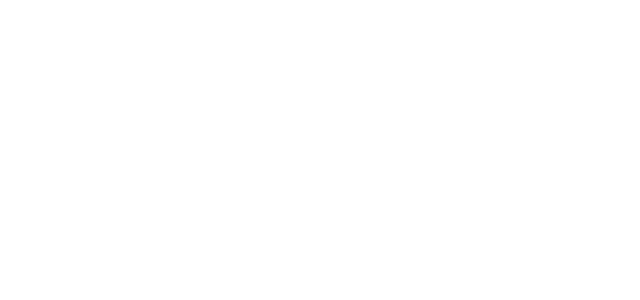
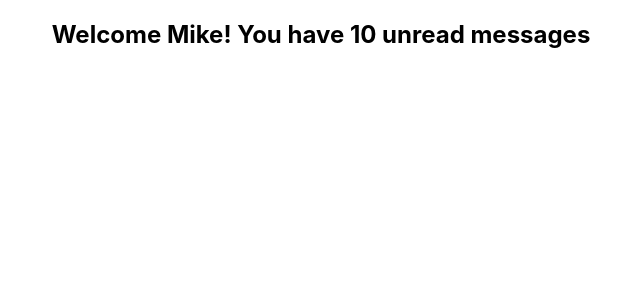
Before and after one commit to sprmke/learn_react_plus-typescript, a React (Create React App) app: page / in a window 1280 px wide. Shown: the top 300 px of the page, without its empty margins (319-959 px from the left). Built offline with nearby package versions, Linux system fonts and the light colour scheme.

Commit message:
3. typing props

```diff
--- a/src/App.tsx
+++ b/src/App.tsx
@@ -1,7 +1,12 @@
 import './App.css';
+import { Greet } from './components/Greet';
 
 function App() {
-  return <div className='App'></div>;
+  return (
+    <div className='App'>
+      <Greet name='Mike' />
+    </div>
+  );
 }
 
 export default App;
--- /dev/null
+++ b/src/components/Greet.tsx
@@ -0,0 +1,11 @@
+type GreetProps = {
+  name: string;
+};
+
+export const Greet = (props: GreetProps) => {
+  return (
+    <div>
+      <h2>Welcome {props.name}! You have 10 unread messages</h2>
+    </div>
+  );
+};
```
